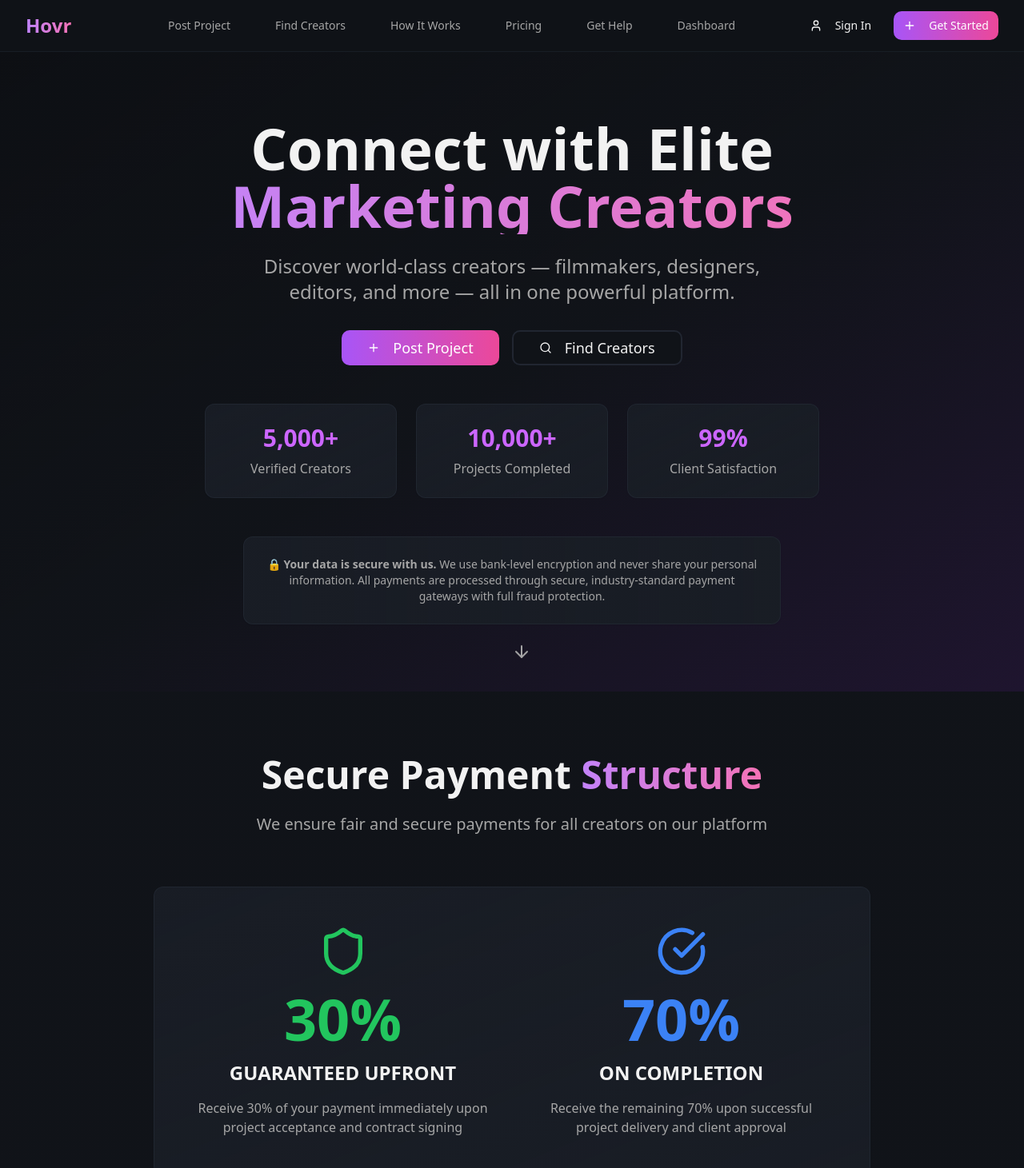
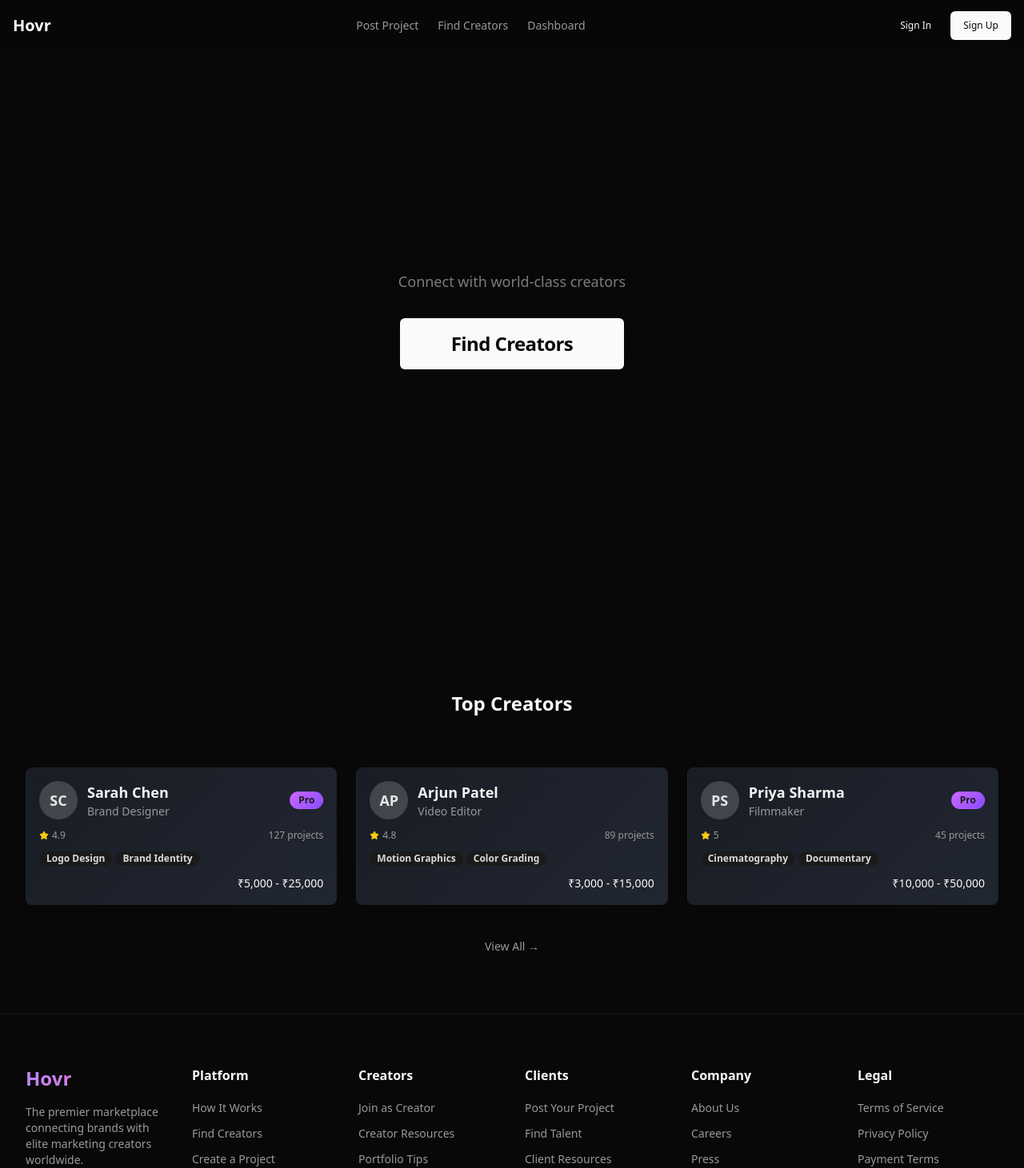
Before and after one commit to ri3habhk/create-hovr, a React (Vite) app: page / in a window 1280 px wide. Shown: the top 1461 px of the page at 80% size. Built offline with nearby package versions, Linux system fonts and the light colour scheme.

Commit message:
Refactor: Implement a minimal and sleek design
Redesigned the website with a focus on minimalism, user experience, and efficiency. This includes a new visual style, streamlined user flows, and reduced visual clutter.

```diff
--- a/src/components/CreatorShowcase.tsx
+++ b/src/components/CreatorShowcase.tsx
@@ -51,102 +51,68 @@ const CreatorShowcase = () => {
   ];
 
   return (
-    <section id="creators" className="py-20 bg-background/50">
+    <section id="creators" className="py-16 bg-background">
       <div className="container mx-auto px-4 sm:px-6 lg:px-8">
         <div
           ref={titleRef as any}
           className={`text-center mb-16 scroll-animate ${titleVisible ? 'animate' : ''}`}
         >
-          <h2 className="text-3xl md:text-5xl font-bold mb-6">
-            Meet Our Top
-            <span className="bg-gradient-to-r from-purple-400 to-pink-400 bg-clip-text text-transparent"> Creators</span>
+          <h2 className="text-2xl font-bold mb-8">
+            Top Creators
           </h2>
-          <p className="text-xl text-muted-foreground max-w-2xl mx-auto mb-4">
-            Discover talented professionals ready to bring your marketing vision to life
-          </p>
-          <div className="max-w-3xl mx-auto">
-            <Card className="bg-gradient-to-br from-card to-card/80 border-border/50">
-              <CardContent className="p-6">
-                <p className="text-sm text-muted-foreground">
-                  💡 <strong>Focus on the work, not the person.</strong> Hovr encourages creators to showcase their talent through their portfolio rather than profile photos.
-                  This helps eliminate bias and ensures projects are matched based on skill and creativity, regardless of gender, background, or appearance.
-                </p>
-              </CardContent>
-            </Card>
-          </div>
         </div>
 
         <div
           ref={cardsRef as any}
-          className={`grid grid-cols-1 md:grid-cols-2 lg:grid-cols-3 gap-8 mb-12`}
+          className={`grid grid-cols-1 md:grid-cols-2 lg:grid-cols-3 gap-6 mb-8`}
         >
           {creators.map((creator, index) => (
-            <Card
-              key={index}
-              className={`gradient-card border-border/50 hover-lift group overflow-hidden scroll-animate ${cardsVisible ? 'animate' : ''}`}
-              style={{ animationDelay: `${index * 0.2}s` }}
-            >
-              <CardHeader className="pb-4">
-                <div className="relative">
-                  <div className="w-20 h-20 rounded-full bg-gradient-to-br from-primary/20 to-accent/20 mx-auto mb-4 flex items-center justify-center">
-                    <span className="text-2xl font-bold text-primary">{creator.initials}</span>
+            <Link to={`/creator/${creator.id}`} key={index}>
+              <Card
+                className={`gradient-card border-border/50 hover-lift group overflow-hidden scroll-animate cursor-pointer transition-all duration-300 hover:border-primary/50 p-4 ${cardsVisible ? 'animate' : ''}`}
+                style={{ animationDelay: `${index * 0.2}s` }}
+              >
+                <div className="flex items-center space-x-3 mb-3">
+                  <div className="w-12 h-12 rounded-full bg-gradient-to-br from-primary/20 to-accent/20 flex items-center justify-center flex-shrink-0">
+                    <span className="text-lg font-bold text-primary">{creator.initials}</span>
+                  </div>
+                  <div className="flex-1 min-w-0">
+                    <h3 className="font-bold text-lg truncate">{creator.name}</h3>
+                    <p className="text-sm text-muted-foreground truncate">{creator.specialty}</p>
                   </div>
                   {creator.premium && (
-                    <Badge className="absolute -top-2 -right-2 gradient-accent">
-                      Premium
-                    </Badge>
+                    <Badge className="gradient-accent text-xs">Pro</Badge>
                   )}
                 </div>
-                <div className="text-center">
-                  <h3 className="font-bold text-lg">{creator.name}</h3>
-                  <p className="text-primary font-medium">{creator.specialty}</p>
-                  <p className="text-sm text-muted-foreground">{creator.location}</p>
-                </div>
-              </CardHeader>
-              <CardContent className="pt-0">
-                <div className="flex items-center justify-between mb-4">
+
+                <div className="flex items-center justify-between text-xs text-muted-foreground mb-3">
                   <div className="flex items-center">
-                    <Star className="h-4 w-4 text-yellow-400 fill-current mr-1" />
-                    <span className="font-medium">{creator.rating}</span>
+                    <Star className="h-3 w-3 text-yellow-400 fill-current mr-1" />
+                    <span>{creator.rating}</span>
                   </div>
-                  <div className="flex items-center text-sm text-muted-foreground">
-                    <Folder className="h-4 w-4 mr-1" />
-                    {creator.projects} projects
-                  </div>
+                  <span>{creator.projects} projects</span>
                 </div>
 
-                <div className="flex flex-wrap gap-2 mb-4">
-                  {creator.tags.map((tag, tagIndex) => (
-                    <Badge key={tagIndex} variant="secondary" className="text-xs">
+                <div className="flex flex-wrap gap-1 mb-3">
+                  {creator.tags.slice(0, 2).map((tag, tagIndex) => (
+                    <Badge key={tagIndex} variant="secondary" className="text-xs px-2 py-0">
                       {tag}
                     </Badge>
                   ))}
                 </div>
 
-                <div className="text-center mb-4">
-                  <p className="text-sm font-medium text-primary">{creator.priceRange}</p>
-                  <p className="text-xs text-muted-foreground">per project</p>
+                <div className="text-right">
+                  <p className="text-sm font-medium text-foreground">{creator.priceRange}</p>
                 </div>
-
-                <Link to={`/creator/${creator.id}`}>
-                  <Button className="w-full group-hover:gradient-accent transition-all duration-300">
-                    <Users className="h-4 w-4 mr-2" />
-                    View Profile
-                  </Button>
-                </Link>
-              </CardContent>
-            </Card>
+              </Card>
+            </Link>
           ))}
         </div>
 
-        <div
-          ref={buttonRef as any}
-          className={`text-center scroll-animate ${buttonVisible ? 'animate' : ''}`}
-        >
+        <div className="text-center mt-8">
           <Link to="/creators">
-            <Button size="lg" variant="outline" className="hover-lift">
-              <Search className="h-5 w-5 mr-2" />
-              Browse All Creators
+            <Button variant="ghost" className="text-muted-foreground hover:text-foreground">
+              View All →
             </Button>
           </Link>
         </div>
--- a/src/components/HeroSection.tsx
+++ b/src/components/HeroSection.tsx
@@ -5,76 +5,22 @@ import { Link } from 'react-router-dom';
 
 const HeroSection = () => {
   return (
-    <section className="relative min-h-screen flex items-center justify-center bg-gradient-to-br from-background via-background to-background/80">
-      <div className="absolute inset-0 bg-gradient-to-br from-black/20 via-transparent to-purple-900/20" />
-
-      <div className="container mx-auto px-4 sm:px-6 lg:px-8 relative z-10">
-        <div className="text-center max-w-4xl mx-auto animate-fade-in-up">
-          <h1 className="text-4xl md:text-6xl lg:text-7xl font-bold mb-6 leading-tight">
-            Connect with Elite
-            <span className="bg-gradient-to-r from-purple-400 to-pink-400 bg-clip-text text-transparent block">
-              Marketing Creators
-            </span>
-          </h1>
-
-          <p className="text-xl md:text-2xl text-muted-foreground mb-8 max-w-2xl mx-auto">
-            Discover world-class creators — filmmakers, designers, editors, and more — all in one powerful platform.
+    <section className="relative min-h-screen flex items-center justify-center bg-gradient-to-br from-background to-background/95">
+      <div className="container mx-auto px-4 relative z-10">
+        <div className="text-center max-w-3xl mx-auto animate-fade-in-up">
+          <p className="text-muted-foreground/80 mb-8 text-lg">
+            Connect with world-class creators
           </p>
 
-          <div className="flex flex-col sm:flex-row gap-4 justify-center mb-12">
-            <Link to="/post-project">
-              <Button size="lg" className="bg-gradient-to-r from-purple-500 to-pink-500 hover:from-purple-600 hover:to-pink-600 text-white text-lg px-8 py-4 hover-lift">
-                <Plus className="h-5 w-5 mr-2" />
-                Post Project
-              </Button>
-            </Link>
-            <Link to="/creators">
-              <Button size="lg" variant="outline" className="text-lg px-8 py-4 border-2 hover-lift">
-                <Search className="h-5 w-5 mr-2" />
-                Find Creators
-              </Button>
-            </Link>
-          </div>
-
-          {/* stats cards and trust banner */}
-          <div className="grid grid-cols-1 md:grid-cols-3 gap-6 max-w-3xl mx-auto">
-            <Card className="bg-gradient-to-br from-card to-card/80 border-border/50 hover-lift">
-              <CardContent className="p-6 text-center">
-                <div className="text-3xl font-bold text-primary mb-2">5,000+</div>
-                <p className="text-muted-foreground">Verified Creators</p>
-              </CardContent>
-            </Card>
-
-            <Card className="bg-gradient-to-br from-card to-card/80 border-border/50 hover-lift">
-              <CardContent className="p-6 text-center">
-                <div className="text-3xl font-bold text-primary mb-2">10,000+</div>
-                <p className="text-muted-foreground">Projects Completed</p>
-              </CardContent>
-            </Card>
-
-            <Card className="bg-gradient-to-br from-card to-card/80 border-border/50 hover-lift">
-              <CardContent className="p-6 text-center">
-                <div className="text-3xl font-bold text-primary mb-2">99%</div>
-                <p className="text-muted-foreground">Client Satisfaction</p>
-              </CardContent>
-            </Card>
-          </div>
-
-          <div className="mt-12">
-            <Card className="bg-gradient-to-r from-card to-card/80 border-border/50 max-w-2xl mx-auto">
-              <CardContent className="p-6">
-                <p className="text-sm text-muted-foreground">
-                  🔒 <strong>Your data is secure with us.</strong> We use bank-level encryption and never share your personal information.
-                  All payments are processed through secure, industry-standard payment gateways with full fraud protection.
-                </p>
-              </CardContent>
-            </Card>
-          </div>
+          <Link to="/creators">
+            <Button
+              size="lg"
+              className="bg-foreground text-background hover:bg-foreground/90 text-2xl px-16 py-8 font-bold tracking-tight transition-all duration-300 hover:scale-105"
+            >
+              Find Creators
+            </Button>
+          </Link>
         </div>
-      </div>
-
-      <div className="absolute bottom-8 left-1/2 transform -translate-x-1/2 animate-bounce">
-        <ArrowDown className="h-6 w-6 text-muted-foreground" />
       </div>
     </section>
   );
--- a/src/components/Navigation.tsx
+++ b/src/components/Navigation.tsx
@@ -10,64 +10,41 @@ const Navigation = () => {
   const navItems = [
     { name: 'Post Project', href: '/post-project' },
     { name: 'Find Creators', href: '/creators' },
-    { name: 'How It Works', href: '#how-it-works' },
-    { name: 'Pricing', href: '/pricing' },
-    { name: 'Get Help', href: '#help' },
     { name: 'Dashboard', href: '/dashboard' },
   ];
 
   return (
-    <nav className="sticky top-0 z-50 w-full border-b border-border/40 bg-background/95 backdrop-blur supports-[backdrop-filter]:bg-background/60">
-      <div className="container mx-auto px-4 sm:px-6 lg:px-8">
+    <nav className="fixed top-0 z-50 w-full border-b border-border/20 bg-background/95 backdrop-blur-sm">
+      <div className="container mx-auto px-4">
         <div className="flex h-16 items-center justify-between">
           {/* Logo */}
-          <div className="flex items-center">
-            <div className="flex-shrink-0">
-              <Link to="/">
-                <h1 className="text-2xl font-bold bg-gradient-to-r from-purple-400 to-pink-400 bg-clip-text text-transparent">
+          <Link to="/" className="text-xl font-bold">
             Hovr
-                </h1>
           </Link>
-            </div>
-          </div>
 
           {/* Desktop Navigation */}
-          <div className="hidden md:block">
-            <div className="ml-10 flex items-baseline space-x-8">
+          <div className="hidden md:flex items-center space-x-6">
             {navItems.map((item) => (
-                item.href.startsWith('#') ? (
-                  <a
-                    key={item.name}
-                    href={item.href}
-                    className="text-muted-foreground hover:text-foreground px-3 py-2 text-sm font-medium transition-colors duration-200"
-                  >
-                    {item.name}
-                  </a>
-                ) : (
               <Link
                 key={item.name}
                 to={item.href}
-                    className="text-muted-foreground hover:text-foreground px-3 py-2 text-sm font-medium transition-colors duration-200"
+                className="text-sm text-muted-foreground hover:text-foreground transition-colors"
               >
                 {item.name}
               </Link>
-                )
             ))}
-            </div>
           </div>
 
           {/* Desktop Auth Buttons */}
-          <div className="hidden md:flex items-center space-x-4">
+          <div className="hidden md:flex items-center space-x-3">
             <Link to="/auth">
-              <Button variant="ghost" size="sm">
-                <User className="h-4 w-4 mr-2" />
+              <Button variant="ghost" size="sm" className="text-xs">
                 Sign In
               </Button>
             </Link>
-            <Link to="/get-started">
-              <Button size="sm" className="bg-gradient-to-r from-purple-500 to-pink-500 hover:from-purple-600 hover:to-pink-600 text-white">
-                <Plus className="h-4 w-4 mr-2" />
-                Get Started
+            <Link to="/auth">
+              <Button size="sm" className="bg-foreground text-background hover:bg-foreground/90 text-xs px-4">
+                Sign Up
               </Button>
             </Link>
           </div>
@@ -77,46 +54,21 @@ const Navigation = () => {
             <Sheet open={isOpen} onOpenChange={setIsOpen}>
               <SheetTrigger asChild>
                 <Button variant="ghost" size="sm">
-                  <Menu className="h-5 w-5" />
+                  <Menu className="h-4 w-4" />
                 </Button>
               </SheetTrigger>
-              <SheetContent side="right" className="w-[300px] sm:w-[400px]">
+              <SheetContent side="right" className="w-[280px]">
                 <div className="flex flex-col space-y-4 mt-8">
                   {navItems.map((item) => (
-                    item.href.startsWith('#') ? (
-                      <a
-                        key={item.name}
-                        href={item.href}
-                        className="text-muted-foreground hover:text-foreground px-3 py-2 text-sm font-medium transition-colors duration-200"
-                        onClick={() => setIsOpen(false)}
-                      >
-                        {item.name}
-                      </a>
-                    ) : (
                     <Link
                       key={item.name}
                       to={item.href}
-                        className="text-muted-foreground hover:text-foreground px-3 py-2 text-sm font-medium transition-colors duration-200"
+                      className="text-sm text-muted-foreground hover:text-foreground transition-colors"
                       onClick={() => setIsOpen(false)}
                     >
                       {item.name}
                     </Link>
-                    )
                   ))}
-                  <div className="flex flex-col space-y-2 pt-4 border-t border-border">
-                    <Link to="/auth">
-                      <Button variant="ghost" size="sm" className="w-full justify-start">
-                        <User className="h-4 w-4 mr-2" />
-                        Sign In
-                      </Button>
-                    </Link>
-                    <Link to="/get-started">
-                      <Button size="sm" className="bg-gradient-to-r from-purple-500 to-pink-500 hover:from-purple-600 hover:to-pink-600 text-white w-full">
-                        <Plus className="h-4 w-4 mr-2" />
-                        Get Started
-                      </Button>
-                    </Link>
-                  </div>
                 </div>
               </SheetContent>
             </Sheet>
--- a/src/index.css
+++ b/src/index.css
@@ -9,65 +9,65 @@ All colors MUST be HSL.
 
 @layer base {
   :root {
-    --background: 220 20% 8%;
-    --foreground: 0 0% 95%;
+    --background: 0 0% 3%;
+    --foreground: 0 0% 98%;
 
-    --card: 220 20% 12%;
+    --card: 0 0% 6%;
     --card-foreground: 0 0% 95%;
 
-    --popover: 220 20% 12%;
+    --popover: 0 0% 6%;
     --popover-foreground: 0 0% 95%;
 
-    --primary: 280 100% 70%;
+    --primary: 0 0% 90%;
     --primary-foreground: 0 0% 10%;
 
-    --secondary: 220 20% 16%;
+    --secondary: 0 0% 10%;
     --secondary-foreground: 0 0% 85%;
 
-    --muted: 220 20% 16%;
-    --muted-foreground: 0 0% 65%;
+    --muted: 0 0% 10%;
+    --muted-foreground: 0 0% 60%;
 
-    --accent: 280 100% 70%;
+    --accent: 0 0% 90%;
     --accent-foreground: 0 0% 10%;
 
     --destructive: 0 84.2% 60.2%;
     --destructive-foreground: 0 0% 98%;
 
-    --border: 220 20% 20%;
-    --input: 220 20% 16%;
-    --ring: 280 100% 70%;
+    --border: 0 0% 15%;
+    --input: 0 0% 10%;
+    --ring: 0 0% 90%;
 
-    --radius: 0.75rem;
+    --radius: 0.5rem;
   }
 
   .dark {
-    --background: 220 20% 8%;
-    --foreground: 0 0% 95%;
+    --background: 0 0% 3%;
+    --foreground: 0 0% 98%;
 
-    --card: 220 20% 12%;
+    --card: 0 0% 6%;
     --card-foreground: 0 0% 95%;
 
-    --popover: 220 20% 12%;
+    --popover: 0 0% 6%;
     --popover-foreground: 0 0% 95%;
 
-    --primary: 280 100% 70%;
+    --primary: 0 0% 90%;
     --primary-foreground: 0 0% 10%;
 
-    --secondary: 220 20% 16%;
+    --secondary: 0 0% 10%;
     --secondary-foreground: 0 0% 85%;
 
-    --muted: 220 20% 16%;
-    --muted-foreground: 0 0% 65%;
+    --muted: 0 0% 10%;
+    --muted-foreground: 0 0% 60%;
 
-    --accent: 280 100% 70%;
+    --accent: 0 0% 90%;
     --accent-foreground: 0 0% 10%;
 
     --destructive: 0 62.8% 30.6%;
     --destructive-foreground: 0 0% 98%;
 
-    --border: 220 20% 20%;
-    --input: 220 20% 16%;
-    --ring: 280 100% 70%;
+    --border: 0 0% 15%;
+    --input: 0 0% 10%;
+    --ring: 0 0% 90%;
   }
 }
 
--- a/src/pages/Index.tsx
+++ b/src/pages/Index.tsx
@@ -15,12 +15,7 @@ const Index = () => {
       <Navigation />
       <main>
         <HeroSection />
-        <PaymentTerms />
         <CreatorShowcase />
-        <CreateSection />
-        <HowItWorks />
-        <PricingSection />
-        <HelpSection />
       </main>
       <Footer />
     </div>
```
Also changed, not shown: src/pages/CreatorProfile.tsx (+41 -84 lines). Lines whose indentation alone changed are shown as unchanged.
